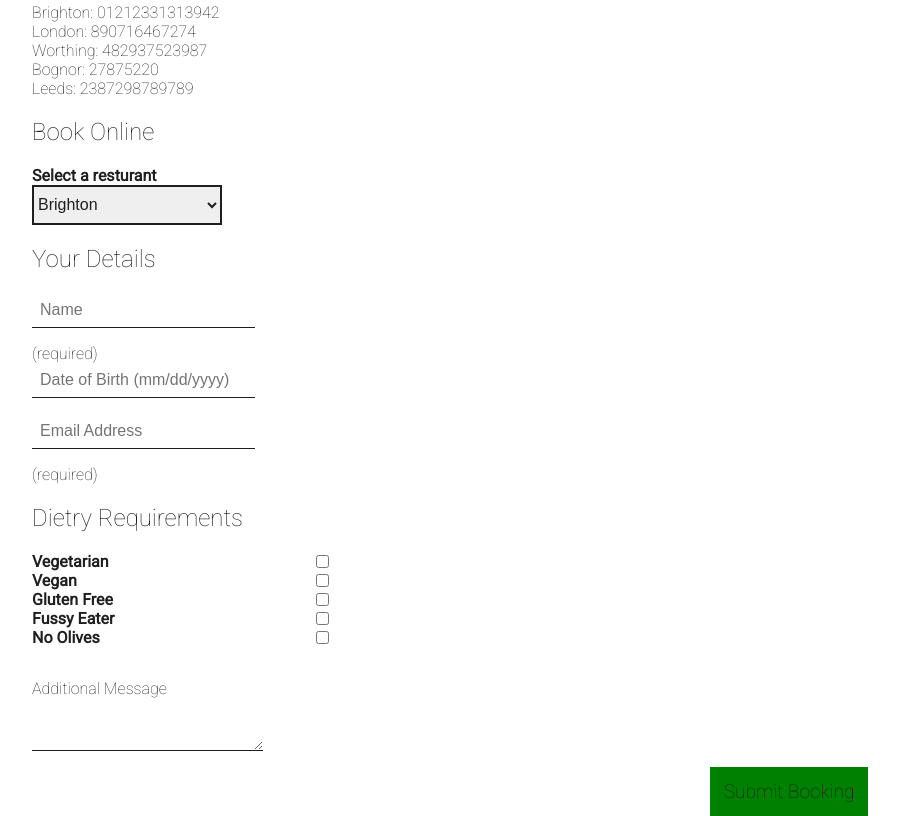
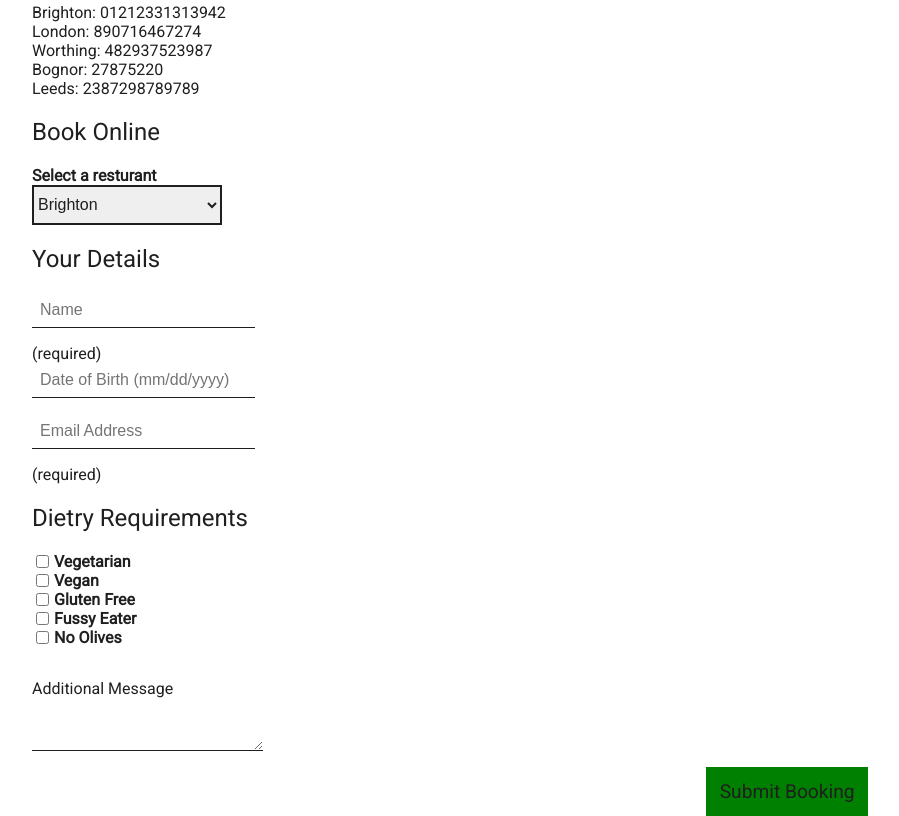
Before and after one commit to mattgreenfield/matts-resturant, a plain HTML site: page _site/index.html in a window 1280 px wide. Shown: the part 967-1783 px from the top of the page, without its empty margins (190-1089 px from the left). Drawn offline with nearby package versions, Linux system fonts and the light colour scheme.

Commit message:
improvements

```diff
--- a/_site/index.html
+++ b/_site/index.html
@@ -119,33 +119,33 @@
   <span class="required">(required)</span>
 
   <h2>Dietry Requirements</h2>
-  <div class="checkbox-container">
-    <div>
-      <label class="label">Vegetarian</label>
-      <input type="checkbox" value="vegetarian">
-    </div>
+  <ul class="reset-list checkbox-container">
+    <li>
+      <label for="input-1" class="label">Vegetarian</label>
+      <input type="checkbox" id="input-1" value="vegetarian">
+    </li>
 
-    <div>
-      <label class="label">Vegan</label>
-      <input type="checkbox" value="vegan">
-    </div>
+    <li>
+      <label for="input-2" class="label">Vegan</label>
+      <input type="checkbox" id="input-2" value="vegan">
+    </li>
 
-    <div>
-      <label class="label">Gluten Free</label>
-      <input type="checkbox" value="gluten">
-    </div>
+    <li>
+      <label for="input-3" class="label">Gluten Free</label>
+      <input type="checkbox" id="input-3" value="gluten">
+    </li>
 
-    <div>
-      <label class="label">Fussy Eater</label>
-      <input type="checkbox" value="fussy">
-    </div>
+    <li>
+      <label for="input-4" class="label">Fussy Eater</label>
+      <input type="checkbox" id="input-4" value="fussy">
+    </li>
 
-    <div>
-      <label class="label">No Olives</label>
-      <input type="checkbox" value="no-olives">
-    </div>
+    <li>
+      <label for="input-5" class="label">No Olives</label>
+      <input type="checkbox" id="input-5" value="no-olives">
+    </li>
 
-  </div>
+  </ul>
 
 
 
--- a/styles.scss
+++ b/styles.scss
@@ -22,7 +22,6 @@ body {
   font-size: 16px;
   color: #1f1f1f;
   font-family: 'Roboto', sans-serif;
-  font-weight: lighter;
 }
 
 h1,
@@ -105,10 +104,10 @@ span.button {
 }
 
 .checkbox-container {
-  max-width: 300px;
   margin-bottom: 2em;
   input {
-    float: right;
+    float: left;
+    margin-right: 5px;
   }
 }
 
```
Also changed, not shown: index.html (+22 -22 lines), _site/styles.css.
